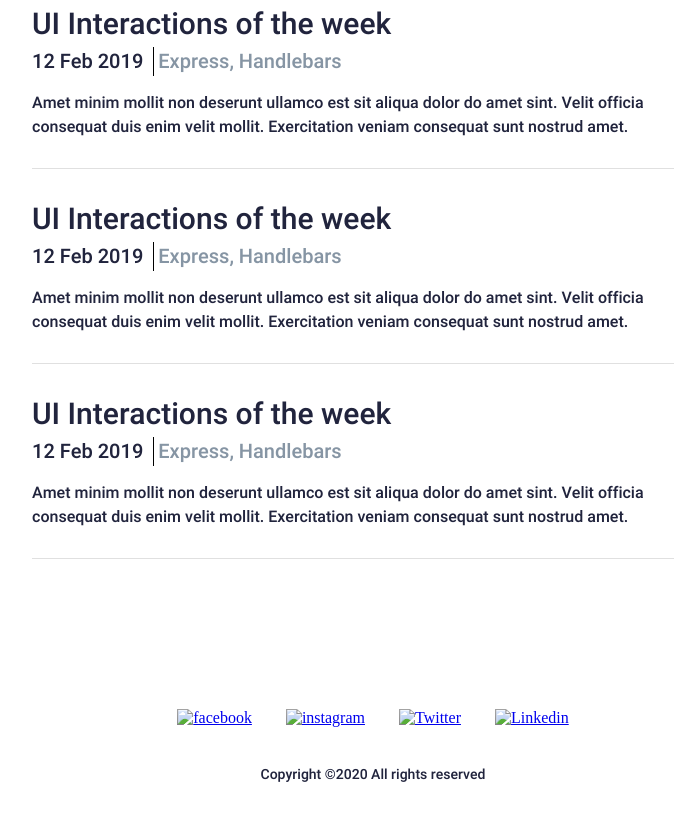
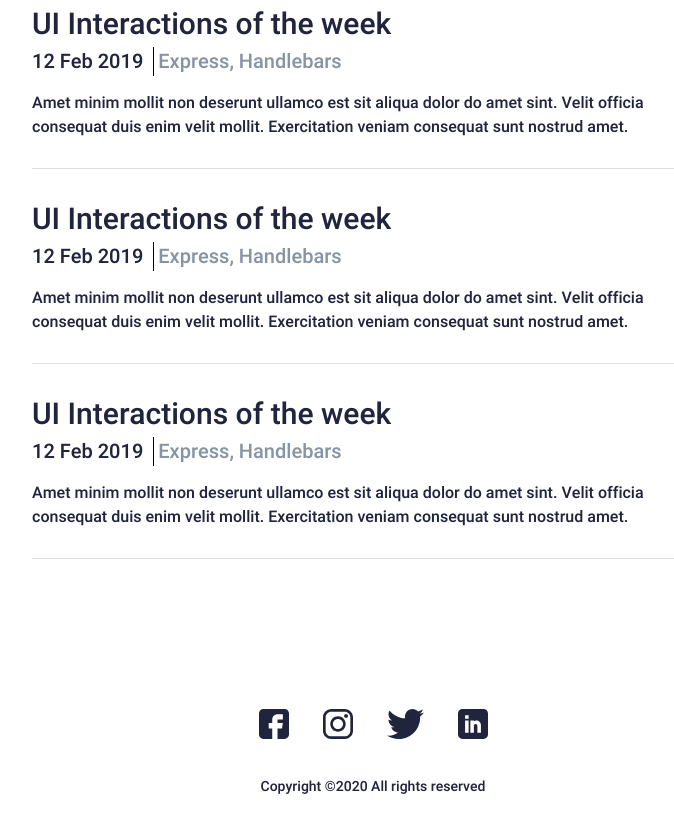
Before and after one commit to KlaudijaDemchyk/Jon_copy, a plain HTML site: page Pages/Blog.html in a window 1280 px wide. Shown: the part 274-1106 px from the top of the page, without its empty margins (267-941 px from the left). Drawn offline with Linux system fonts and the light colour scheme.

Commit message:
new versions

```diff
--- a/Pages/Blog.html
+++ b/Pages/Blog.html
@@ -70,16 +70,16 @@
   <div class="social_icon">
     <ul>
       <li>
-        <a href="https://www.facebook.com/"  target="_blank " ><img src="Images/fb.svg" alt="facebook" ></a>
+        <a href="https://www.facebook.com/"  target="_blank " ><img src="../Images/fb.svg" alt="facebook" ></a>
       </li>
       <li>
-        <a href="https://www.instagram.com/"  target="_blank " ><img src="Images/insta.svg" alt="instagram" ></a>
+        <a href="https://www.instagram.com/"  target="_blank " ><img src="../Images/insta.svg" alt="instagram" ></a>
       </li>
       <li>
-        <a href="https://twitter.com/"  target="_blank " ><img src="Images/Vector.svg" alt="Twitter" ></a>
+        <a href="https://twitter.com/"  target="_blank " ><img src="../Images/Vector.svg" alt="Twitter" ></a>
       </li>
       <li>
-        <a href="https://www.linkedin.com/" target="_blank "><img src="Images/Linkedin.svg" alt="Linkedin" ></a>
+        <a href="https://www.linkedin.com/" target="_blank "><img src="../Images/Linkedin.svg" alt="Linkedin" ></a>
       </li>
     </ul>
   </div>
```
